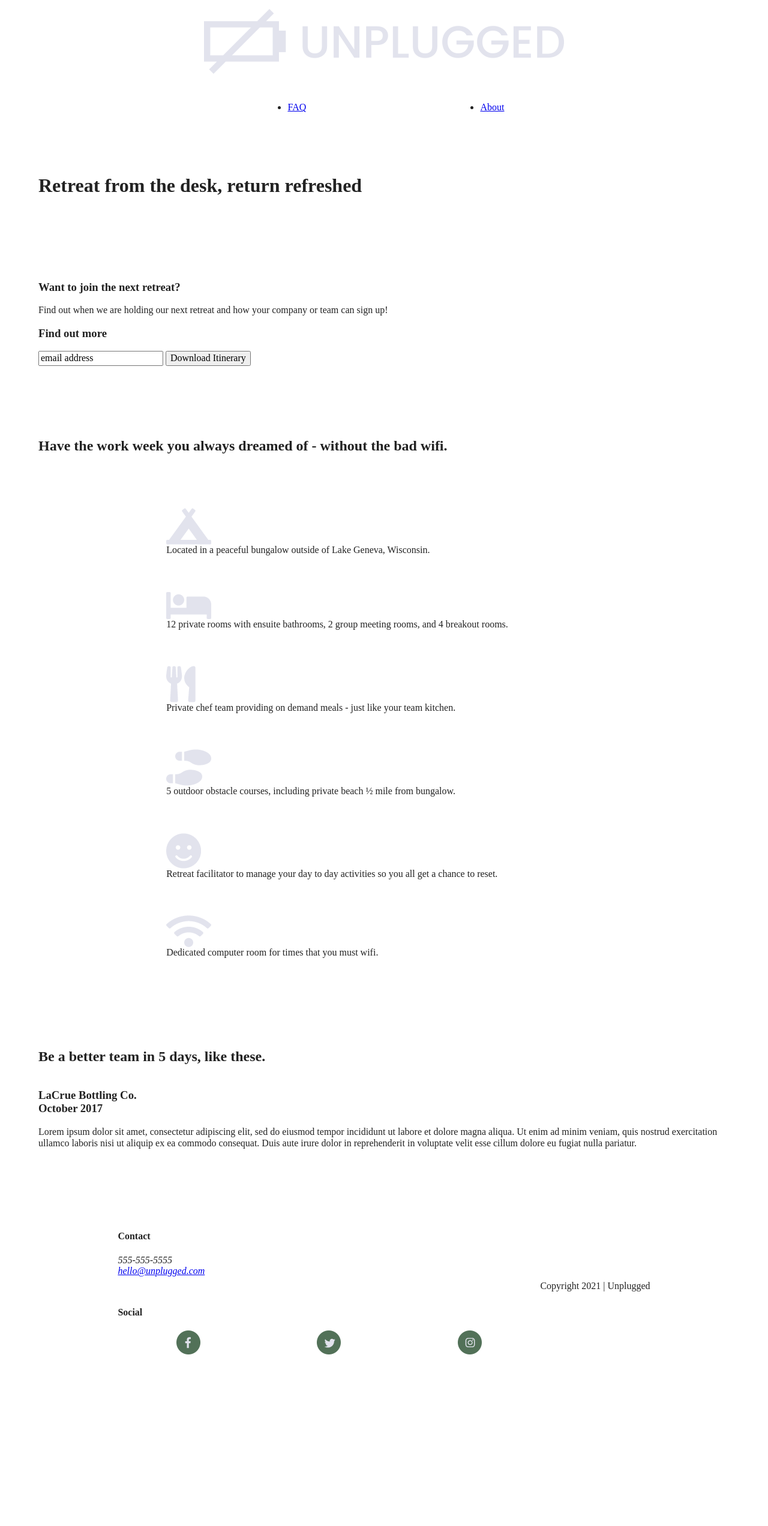
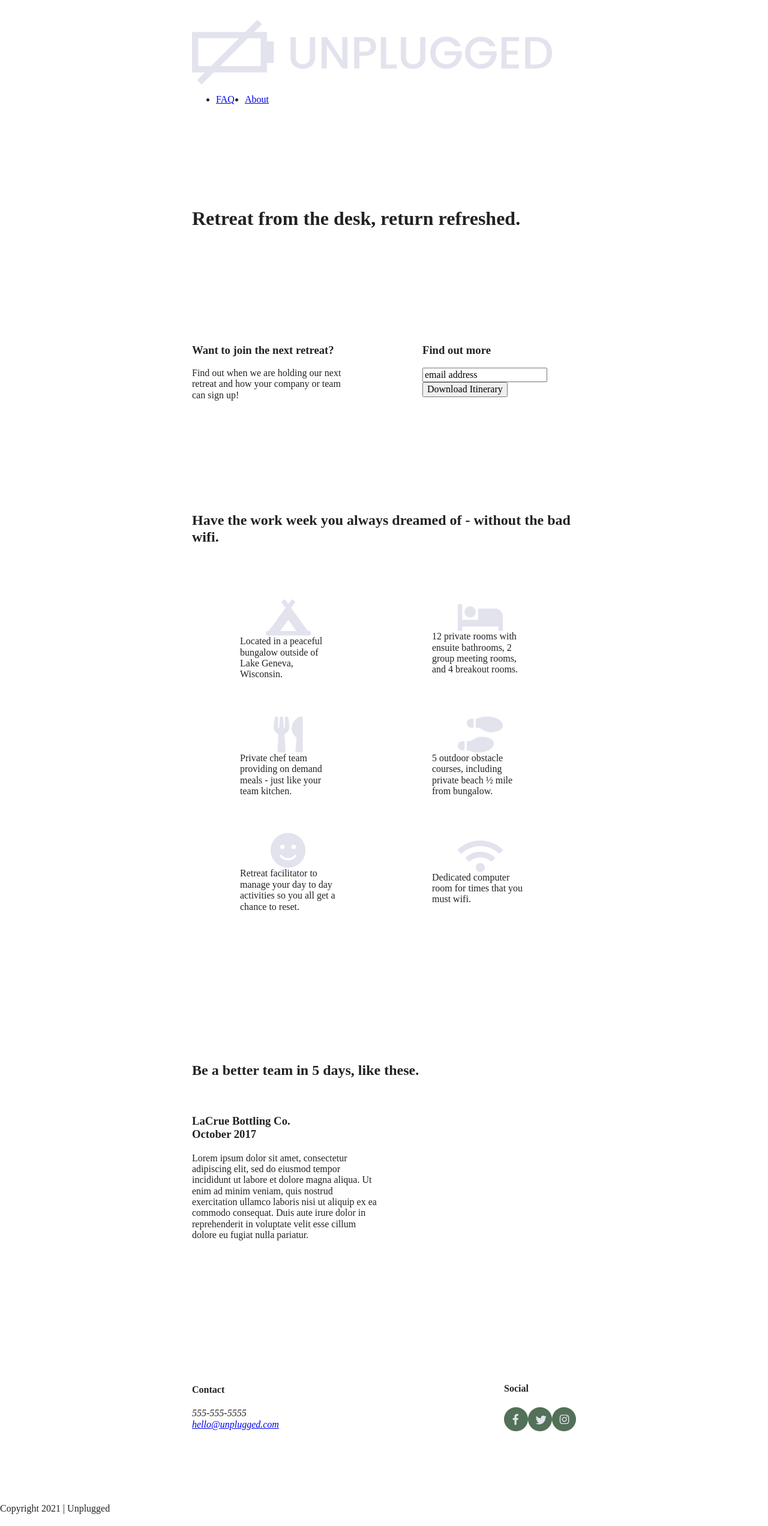
Before and after one commit to kenna-bramble/unplugged-retreat, a website built with Parcel: page index.html in a window 1280 px wide. Shown: the whole page at 60% size. Before the commit the page ends 2308 px from the top, so only its background shows below. Built offline with nearby package versions, Linux system fonts and the light colour scheme.

Commit message:
Added media query styles for tablet to all pages

```diff
--- a/css/main.css
+++ b/css/main.css
@@ -350,9 +350,121 @@
    Modify as content requires.
    ========================================================================== */
 
-@media only screen and (min-width: 35em) {
-  /* Style adjustments for viewports that meet the condition */
+/*-----------------------Tablet Styles------------------------*/
+@media only screen and (min-width: 768px) {
+  /*Header-Footer Style*/
+  .content-wrapper {
+    max-width: 640px;
+    margin: 100px 0;
+  }
+  header {
+    justify-content: space-around;
+    padding: 33px 0;
+  }
+  header .content-wrapper {
+    width: 100%;
+    justify-content: space-between;
+  }
+  header nav {
+    width: 20%;
+  }
+  header nav ul {
+    justify-content: space-between;
+  }
+  .header-divider {
+    display: none;
+  }
+  footer .content-wrapper {
+    width: 65%;
+    margin: 100px 0px;
+  }
+  .footer-content {
+    display: flex;
+    justify-content: space-between;
+    align-items: center;
+  }
+  footer .contact {
+    margin-bottom: 0;
+  }
+  footer .copyright {
+    width: 100%;
+  }
+
+  /* Aside */
+  aside .content-wrapper {
+    margin: 50px 0;
+    display: flex;
+    flex-flow: row wrap;
+    justify-content: space-between;
+  }
+  aside .content-wrapper .form-description,
+  aside .content-wrapper .form {
+    width: 40%;
+    margin: 0;
+  }
+
+  /*Features*/
+  .features article {
+    flex-basis: 50%;
+    display: flex;
+    justify-content: center;
+    align-items: center;
+    flex-flow: column wrap;
+  }
+  .features .features-item-description {
+    width: 50%;
+  }
+
+  /*Reviews*/
+  .reviews article {
+    display: flex;
+    justify-content: space-between;
+  }
+  .reviews article div {
+    width: 49%;
+  }
+
+  /*About Page*/
+  .mission-content {
+    display: flex;
+    justify-content: space-between;
+    align-items: center;
+    padding-top: 20px;
+  }
+  .mission-content p {
+    width: 45%;
+  }
+  .contact-section .content-wrapper h2 {
+    width: 80%;
+  }
+  .contact-content {
+    display: flex;
+    justify-content: space-between;
+    align-items: flex-start;
+  }
+
+  /*FAQ Page*/
+  .faq-content {
+    flex-basis: 45%;
+  }
+  .faq .content-wrapper {
+    justify-content: space-between;
+  }
+  .faq h2 {
+    width: 100%;
+  }
 }
+
+/*-----------------------Desktop Styles------------------------*/
+@media only screen and (min-width: 1200px) {
+  .features article {
+    width: 30%;
+  }
+  footer .content-wrapper {
+    width: 90%;
+  }
+}
+
 
 @media print,
   (-webkit-min-device-pixel-ratio: 1.25),
--- a/index.html
+++ b/index.html
@@ -40,7 +40,7 @@
   <main>
       <section class="hero-area">
         <div class="content-wrapper">
-          <h1>Retreat from the desk, return refreshed</h1>
+          <h1>Retreat from the desk, return refreshed.</h1>
         </div>
       </section>
 
```
